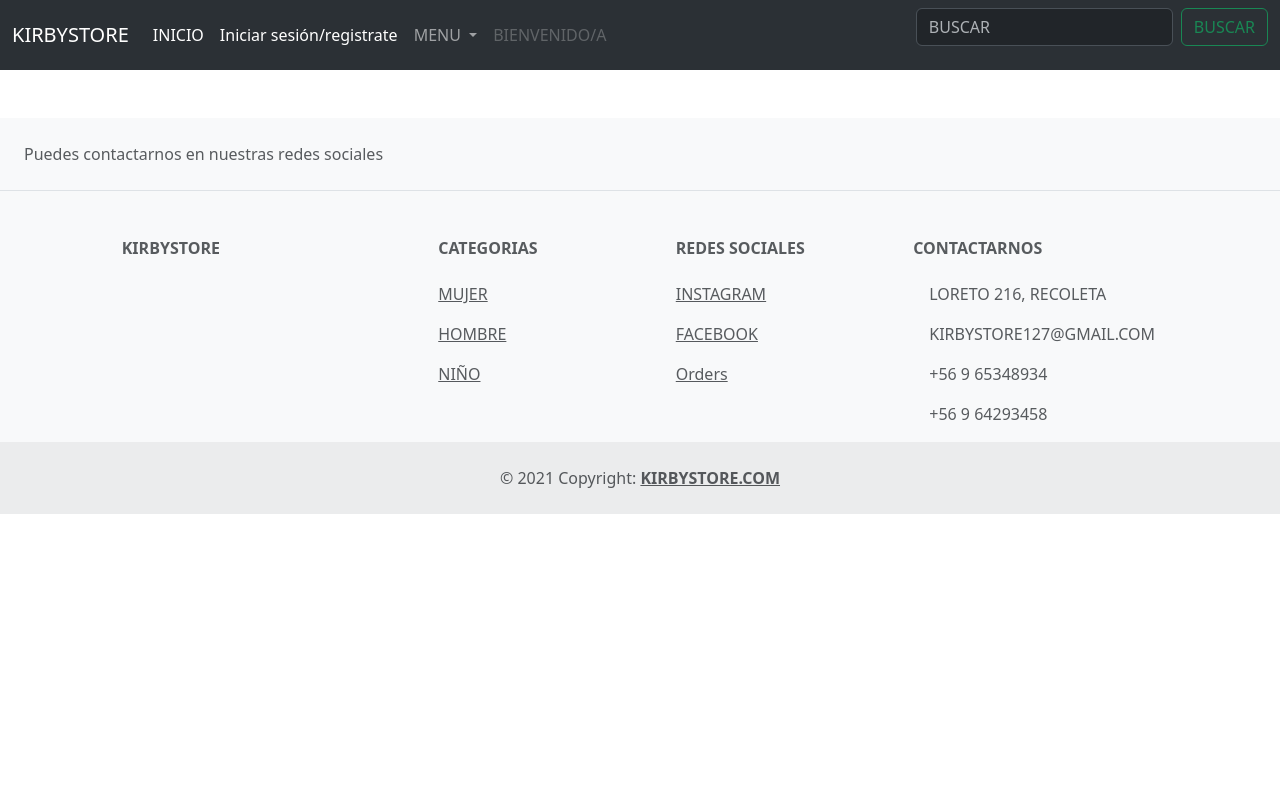
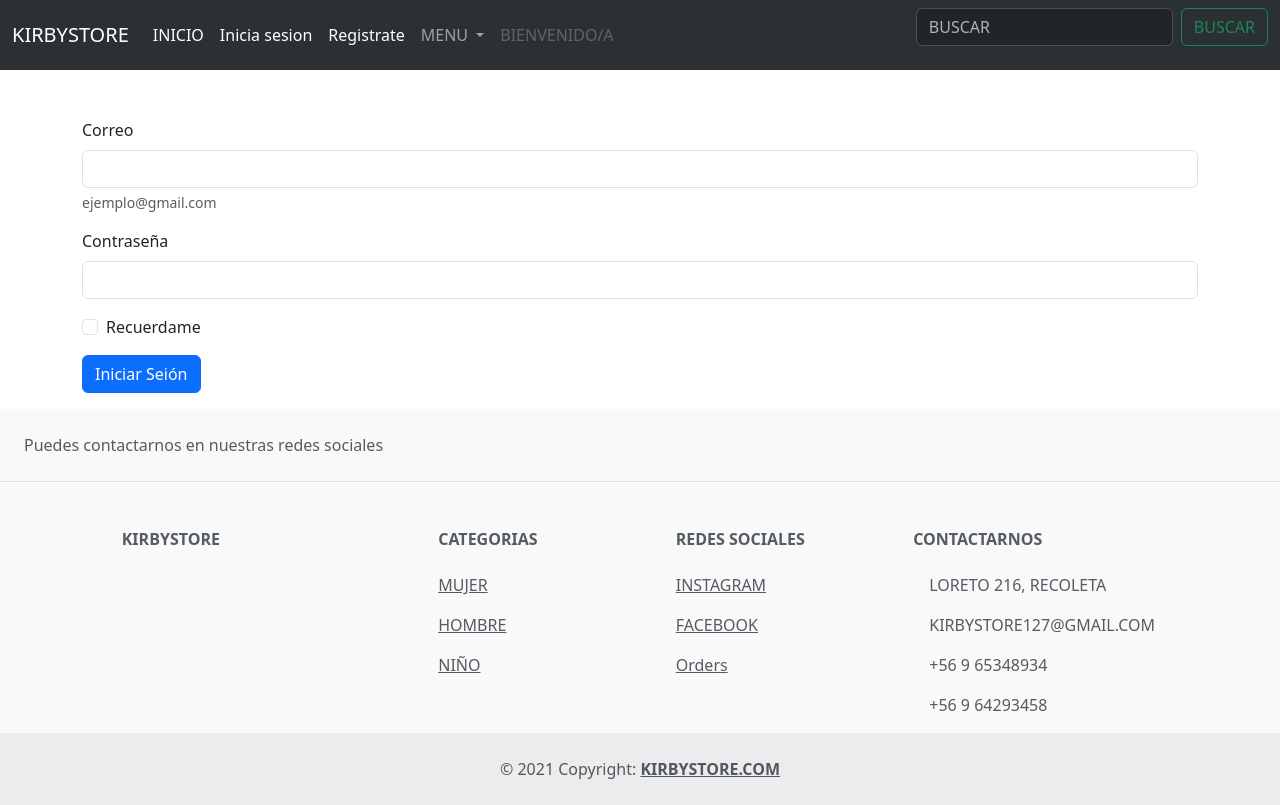
Before and after one commit to subinnie127/proyectointegraciontienda, a Django app: page /iniciosesion in a window 1280 px wide. Before the commit the page ends 514 px from the top, so only its background shows below. Run offline with Django 5.2, Linux system fonts and the light colour scheme; some libraries are stand-ins or nearby versions.

Commit message:
vistas casi listas

```diff
--- a/core/templates/base.html
+++ b/core/templates/base.html
@@ -15,9 +15,9 @@
 <body>
 
     {% include 'navbar.html'%}
-    <div class="container mt-5">
+
     {% block content %}{% endblock %}
-    </div>
+
     {%include 'footer.html'%}
 <!-- <script src="{% static 'static\core\js\scrips.js'%}" ></script> -->
 
--- a/core/templates/core/iniciosesion.html
+++ b/core/templates/core/iniciosesion.html
@@ -1,39 +1,22 @@
 {% extends 'base.html' %}
 {% load static %}
 {% block content %}
-<div class="dropdown-menu">
-  <form class="px-4 py-3" method="post">
-      {% csrf_token %}
-      <div class="form-group">
-          <label for="id_nombre">Nombre</label>
-          <input type="text" class="form-control" id="id_nombre" name="nombre" placeholder="Nombre">
-      </div>
-      <div class="form-group">
-          <label for="id_apellido">Apellido</label>
-          <input type="text" class="form-control" id="id_apellido" name="apellido" placeholder="Apellido">
-      </div>
-      <div class="form-group">
-          <label for="id_email">Correo</label>
-          <input type="email" class="form-control" id="id_email" name="email" placeholder="email@example.com">
-      </div>
-      <div class="form-group">
-          <label for="id_numero">Número</label>
-          <input type="text" class="form-control" id="id_numero" name="numero" placeholder="Número">
-      </div>
-      <div class="form-group">
-          <label for="id_password">Contraseña</label>
-          <input type="password" class="form-control" id="id_password" name="password" placeholder="Password">
-      </div>
-      <div class="form-check">
-          <input type="checkbox" class="form-check-input" id="id_remember" name="remember">
-          <label class="form-check-label" for="id_remember">
-              Recordarme
-          </label>
-      </div>
-      <button type="submit" class="btn btn-primary">Iniciar Sesión</button>
+<div class="container mt-5">
+<form>
+    <div class="mb-3">
+      <label for="exampleInputEmail1" class="form-label">Correo</label>
+      <input type="email" class="form-control" id="exampleInputEmail1" aria-describedby="emailHelp">
+      <div id="emailHelp" class="form-text">ejemplo@gmail.com</div>
+    </div>
+    <div class="mb-3">
+      <label for="exampleInputPassword1" class="form-label">Contraseña</label>
+      <input type="password" class="form-control" id="exampleInputPassword1">
+    </div>
+    <div class="mb-3 form-check">
+      <input type="checkbox" class="form-check-input" id="exampleCheck1">
+      <label class="form-check-label" for="exampleCheck1">Recuerdame</label>
+    </div>
+    <button type="submit" class="btn btn-primary">Iniciar Seión</button>
   </form>
-  <div class="dropdown-divider"></div>
-  <a class="dropdown-item" href="{% url 'iniciosesion' %}">¿Ya tienes cuenta?</a>
-  <a class="dropdown-item" href="">¿Olvidaste contraseña?</a>
 </div>
 {% endblock %}
--- a/core/templates/navbar.html
+++ b/core/templates/navbar.html
@@ -8,10 +8,13 @@
     <div class="collapse navbar-collapse" id="navbarScroll">
       <ul class="navbar-nav me-auto my-2 my-lg-0 navbar-nav-scroll" style="--bs-scroll-height: 100px;">
         <li class="nav-item">
-          <a class="nav-link active" aria-current="page" href="#">INICIO</a>
+          <a class="nav-link active" aria-current="page" href="{% url 'inicio' %}">INICIO</a>
         </li>
         <li class="nav-item">
-          <a class="nav-link active" aria-current="page" href="#">Iniciar sesión/registrate</a>
+          <a class="nav-link active" aria-current="page" href="{% url 'iniciosesion' %}">Inicia sesion</a>
+        </li>
+        <li class="nav-item">
+          <a class="nav-link active" aria-current="page" href="{% url 'registro' %}">Registrate</a>
         </li>
         <li class="nav-item dropdown">
           <a class="nav-link dropdown-toggle" href="#" role="button" data-bs-toggle="dropdown" aria-expanded="false">
--- a/core/urls.py
+++ b/core/urls.py
@@ -1,5 +1,5 @@
 from django.urls import path
-from .views import inicio, poblar_bd, Usuario, iniciosesion
+from .views import inicio, poblar_bd, Usuario, iniciosesion, registro
 from . import views
 from django.contrib import admin
 
@@ -11,4 +11,6 @@ urlpatterns = [
     path('iniciosesion', views.iniciosesion, name="iniciosesion" ),
     path('Usuario/<action>/<id>', Usuario, name="Usuario"),
     path('admin',admin.site.urls),
+        path('', registro, name="registro"),
+    path('registro', views.registro, name="registro" ),
 ]
--- a/core/views.py
+++ b/core/views.py
@@ -6,6 +6,8 @@ def inicio (request):
      return render (request, "core/inicio.html")
 def iniciosesion (request):
      return render(request, "core/iniciosesion.html")
+def registro (request):
+     return render(request, "core/registro.html")
 
 def Usuario(request, action, id):
     data = {"mesg": "", "form": UsuarioForm, "action": action, "id": id}
```
Also changed, not shown: core/templates/core/inicio.html (+29 -12 lines), core/templates/core/registro.html (+34 -0 lines), core/static/core/dream.jpg (added).
